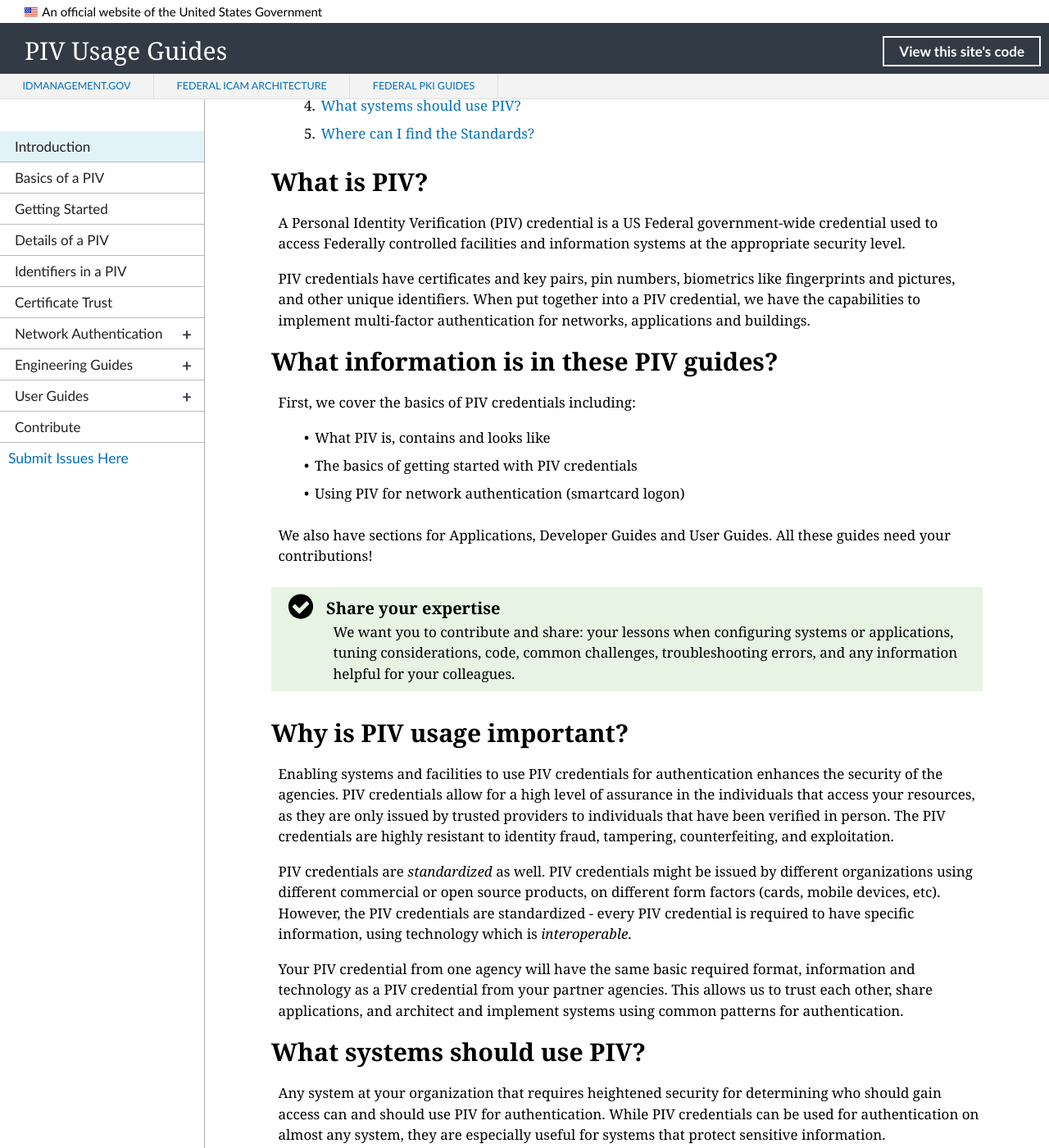
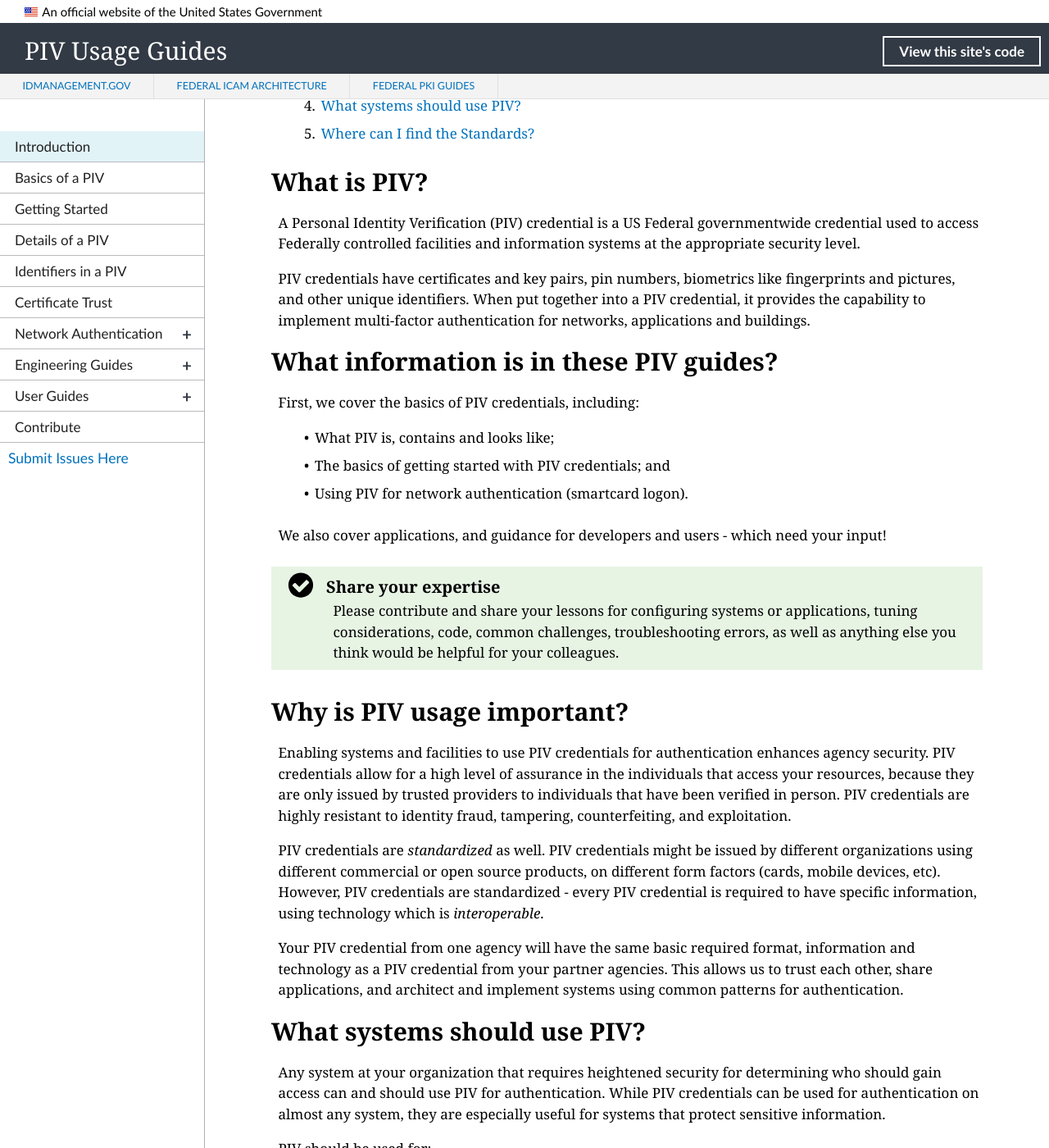
Before and after one commit to GSA/piv-guides, a Jekyll site: the page built from pages/index.md, in a window 1280 px wide and 1400 px high, scrolled down 550 px. Shown: the whole window at 82% size. Built offline with Jekyll 4.4.1, drawn with Linux system fonts in a browser that asks for light colours; nearby versions of some CDN libraries; library files that are not in the unit come from our copies; some of the changed text lies outside the part shown.

Commit message:
PL edits - Index
Proposing some plain language edits.

```diff
--- a/pages/index.md
+++ b/pages/index.md
@@ -1,16 +1,16 @@
 ---
 layout: default
-title: Introduction
+title: Introduction - PIV Guides
 permalink: /
 ---
 
-Welcome to the **Personal Identity Verification** (PIV) Guides! On these pages you will find information on how to implement common PIV configurations at your organization.  These guides are [open source]({{ site.repo_url }}) and a _work in progress_ and we [welcome contributions](contribute/) from our colleagues.
+These **Personal Identity Verification** (PIV) Guides are intended to help you implement common PIV configurations at your organization. These guides are [open source]({{ site.repo_url }}) and a _work in progress_ and we [welcome contributions](contribute/) from our colleagues.
 
-The guides focus on using PIV credentials for _logical access_ such as authenticating to networks or applications, or digitally signing and encrypting.  Using PIV for _physical access_ will be covered under another set of guides.
+The guides focus on using PIV credentials for _logical access_ such as authenticating to networks or applications, or digitally signing and encrypting. Using PIV for _physical access_ will be covered under another set of guides.
 
-If you cannot find the information you are looking for, review the [Issues]({{ site.repo_url }}/issues) for questions and lessons that are still in progress for write-ups.  Create an new [Issue]({{ site.repo_url }}/issues) to ask a question or contribute your lessons to others.
+If you cannot find a particular topic, it may still be in development. Review the [Issues]({{ site.repo_url }}/issues) for questions and lessons that are in progress. Create a new [Issue]({{ site.repo_url }}/issues) to ask a question or share information with others.
 
-The information on this page provides introductory information.
+Read on to learn more about PIV credentials.
 
 1. [What is PIV?](#what-is-piv)
 1. [What is in the PIV Guides?](#what-is-in-the-piv-guides)
@@ -20,29 +20,29 @@ The information on this page provides introductory information.
 
 ## What is PIV?
 
-A Personal Identity Verification (PIV) credential is a US Federal government-wide credential used to access Federally controlled facilities and information systems at the appropriate security level.
+A Personal Identity Verification (PIV) credential is a US Federal governmentwide credential used to access Federally controlled facilities and information systems at the appropriate security level.
 
-PIV credentials have certificates and key pairs, pin numbers, biometrics like fingerprints and pictures, and other unique identifiers.  When put together into a PIV credential, we have the capabilities to implement multi-factor authentication for networks, applications and buildings.
+PIV credentials have certificates and key pairs, pin numbers, biometrics like fingerprints and pictures, and other unique identifiers.  When put together into a PIV credential, it provides the capability to implement multi-factor authentication for networks, applications and buildings.
 
 ## What information is in these PIV guides?
-First, we cover the basics of PIV credentials including:
+First, we cover the basics of PIV credentials, including:
 
--   What PIV is, contains and looks like
--   The basics of getting started with PIV credentials
--   Using PIV for network authentication (smartcard logon)
+-   What PIV is, contains and looks like;
+-   The basics of getting started with PIV credentials; and
+-   Using PIV for network authentication (smartcard logon).
 
-We also have sections for Applications, Developer Guides and User Guides.  All these guides need your contributions!
-{% include alert-success.html heading = "Share your expertise" content="We want you to contribute and share: your lessons when configuring systems or applications, tuning considerations, code, common challenges, troubleshooting errors, and any information helpful for your colleagues." %}
+We also cover applications, and guidance for developers and users - which need your input!
+{% include alert-success.html heading = "Share your expertise" content="Please contribute and share your lessons for configuring systems or applications, tuning considerations, code, common challenges, troubleshooting errors, as well as anything else you think would be helpful for your colleagues." %}
 ## Why is PIV usage important?
 
-Enabling systems and facilities to use PIV credentials for authentication enhances the security of the agencies. PIV credentials allow for a high level of assurance in the individuals that access your resources, as they are only issued by trusted providers to individuals that have been verified in person.  The PIV credentials are highly resistant to identity fraud, tampering, counterfeiting, and exploitation.
+Enabling systems and facilities to use PIV credentials for authentication enhances agency security. PIV credentials allow for a high level of assurance in the individuals that access your resources, because they are only issued by trusted providers to individuals that have been verified in person. PIV credentials are highly resistant to identity fraud, tampering, counterfeiting, and exploitation.
 
-PIV credentials are _standardized_ as well.  PIV credentials might be issued by different organizations using different commercial or open source products, on different form factors (cards, mobile devices, etc).  However, the PIV credentials are standardized - every PIV credential is required to have specific information, using technology which is _interoperable_.
+PIV credentials are _standardized_ as well. PIV credentials might be issued by different organizations using different commercial or open source products, on different form factors (cards, mobile devices, etc).  However, PIV credentials are standardized - every PIV credential is required to have specific information, using technology which is _interoperable_.
 
 Your PIV credential from one agency will have the same basic required format, information and technology as a PIV credential from your partner agencies. This allows us to trust each other, share applications, and architect and implement systems using common patterns for authentication.
 
 ## What systems should use PIV?
-Any system at your organization that requires heightened security for determining who should gain access can and should use PIV for authentication.  While PIV credentials can be used for authentication on almost any system, they are especially useful for systems that protect sensitive information.
+Any system at your organization that requires heightened security for determining who should gain access can and should use PIV for authentication. While PIV credentials can be used for authentication on almost any system, they are especially useful for systems that protect sensitive information.
 
 PIV should be used for:
 
@@ -52,9 +52,9 @@ PIV should be used for:
 * Access to facilities and buildings.
 
 ## Where can I find the Standards?
-If you are interested in PIV credentials or working on _using_ PIV credentials, you should review pages on this site and other online resources.
+Review the information on this site if you are interested in PIV credentials or work on _using_ PIV credentials.
 
-If you are interested in the bits and bytes of PIV credentials, you can review the Standards. The Standards are best to review if you develop products such as hardware or software that are _specific_ to PIV credentials for the US Federal Government.  However, for most users and engineers, the Standards may seem overwhelming and will be too detailed for your needs.
+If you are interested in the bits and bytes of PIV credentials, you can review the Standards (see below), particularly if you develop products such as hardware or software that are _specific_ to PIV credentials for the US Federal Government. (For most users and engineers, the Standards may be too detailed for your needs.)
 
 To review the Standards, there is a [NIST website](http://csrc.nist.gov/groups/SNS/piv/standards.html){:target="_blank"} with all PIV related Standards.  Links to some of the most common Standards:
 
```
